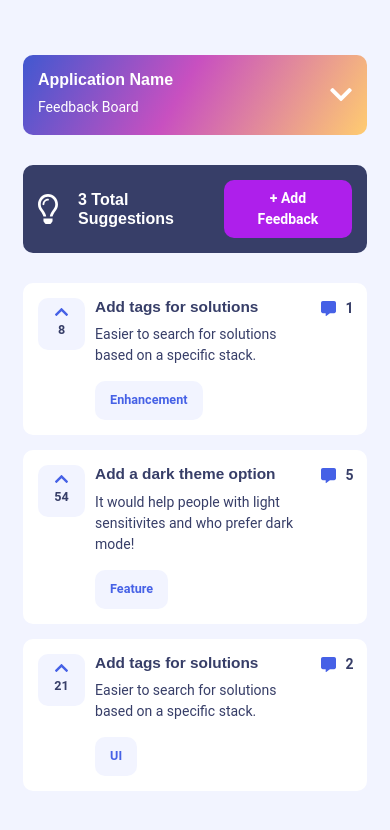
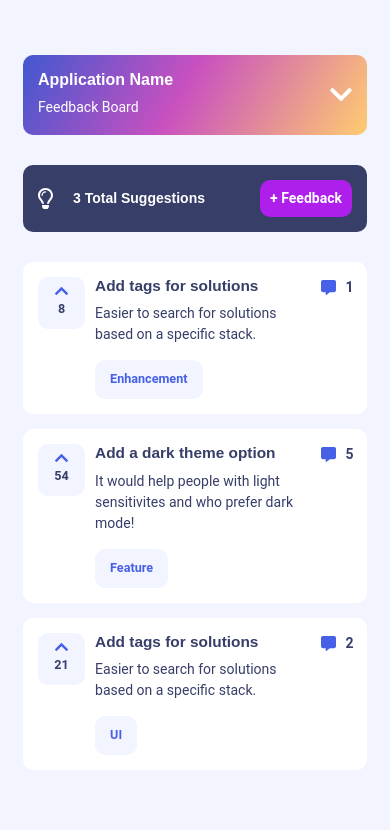
Before and after one commit to nicktesh/Product-Feedback, a plain HTML site: page index.html in a window 390 px wide. Drawn offline with nearby package versions, Linux system fonts and the light colour scheme.

Commit message:
Total count fix + mobile fix

```diff
--- a/css/styles.scss
+++ b/css/styles.scss
@@ -118,6 +118,16 @@ button {
   outline: none;
   transition: ease 0.2s;
   font-weight: 700;
+
+  @media screen and (max-width: 768px) {
+    padding: 8px 10px;
+  }
+
+  span {
+    @media screen and (max-width: 768px) {
+      display: none;
+    }
+  }
 }
 
 .primary-btn:hover {
@@ -441,11 +451,20 @@ button {
             width: 100%;
             max-width: 20px;
             margin-right: 20px;
+
+            @media screen and (max-width: 768px) {
+              max-width: 15px;
+            }
           }
 
           h3 {
             color: $white;
             margin: 0;
+
+            @media screen and (max-width: 768px) {
+              text-align: center;
+              font-size: 14px;
+            }
           }
         }
       }
--- a/index.html
+++ b/index.html
@@ -139,7 +139,7 @@
                   data-bs-toggle="modal"
                   data-bs-target="#feedbackModal"
                 >
-                  + Add Feedback
+                  +<span> Add</span> Feedback
                 </button>
               </div>
               <div id="allFeedbackPosts">
--- a/js/scripts.js
+++ b/js/scripts.js
@@ -126,18 +126,22 @@ feedbackForm.addEventListener("submit", (event) => {
     deleteBtn[i].addEventListener("click", () => {
       // Removes the entire div and contents created from feedbackForm
       deleteBtn[i].parentElement.parentElement.parentElement.remove();
+      // Updates the total feedback count when adding
+      let totalSugs = document.getElementById("totalSugs");
+      let totalFeedback = document.querySelectorAll(".feedback-post-box");
+      totalSugs.innerText = totalFeedback.length;
       // Removes the selected feedback box from localStorage
       localStorage.removeItem("newFeedback", feedback.innerHTML);
     });
   }
 
+  // Stores the feedback box into localStorage
+  localStorage.setItem("newFeedback", feedback.innerHTML);
+
   // Updates the total feedback count when adding
   let totalSugs = document.getElementById("totalSugs");
   let totalFeedback = document.querySelectorAll(".feedback-post-box");
   totalSugs.innerText = totalFeedback.length;
-
-  // Stores the feedback box into localStorage
-  localStorage.setItem("newFeedback", feedback.innerHTML);
 });
 
 //
@@ -149,28 +153,19 @@ for (let i = 0; i < deleteBtn.length; i++) {
   deleteBtn[i].addEventListener("click", () => {
     // Removes the entire div and contents created from feedbackForm
     deleteBtn[i].parentElement.parentElement.parentElement.remove();
-    // Removes the selected feedback box from localStorage
-    localStorage.removeItem("newFeedback", feedback.innerHTML);
-
-    // Updates the total feedback count when deleting
+    // Updates the total feedback count when adding
     let totalSugs = document.getElementById("totalSugs");
     let totalFeedback = document.querySelectorAll(".feedback-post-box");
     totalSugs.innerText = totalFeedback.length;
+    // Removes the selected feedback box from localStorage
+    localStorage.removeItem("newFeedback", feedback.innerHTML);
   });
 }
 
 //
-// Sets the total count of Suggestions on load //
-//
-
-let totalSugs = document.getElementById("totalSugs");
-let totalFeedback = document.querySelectorAll(".feedback-post-box");
-totalSugs.innerText = totalFeedback.length;
-
-//
 // Adds mobile dropdown
 //
-
+if (document.getElementById("feedback-page")) {
   let mobileDropDown = document.getElementById("mobileDropDown");
   let sidePanelInner = document.getElementById("sidePanelInner");
   let sidePanelMobile = document.getElementById("side-panel-mobile");
@@ -181,3 +176,13 @@ mobileDropDown.addEventListener("click", () => {
     sidePanelInner.classList.toggle("fadeInMobile");
     sidePanelInner.classList.toggle("showMobilePanel");
   });
+}
+
+//
+// Sets the total count of Suggestions on load //
+//
+if (document.getElementById("feedback-page")) {
+  let totalSugs = document.getElementById("totalSugs");
+  let totalFeedback = document.querySelectorAll(".feedback-post-box");
+  totalSugs.innerText = totalFeedback.length;
+}
```
Also changed, not shown: css/styles.css, 1 other file. Lines whose indentation alone changed are shown as unchanged.
